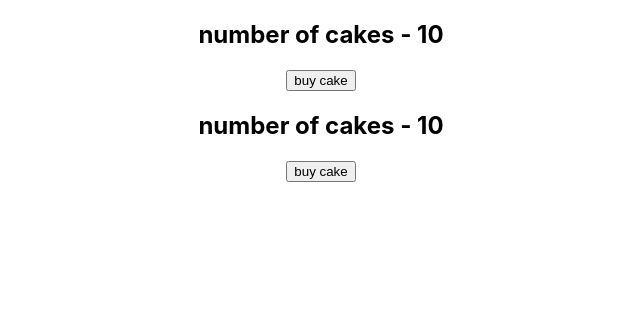
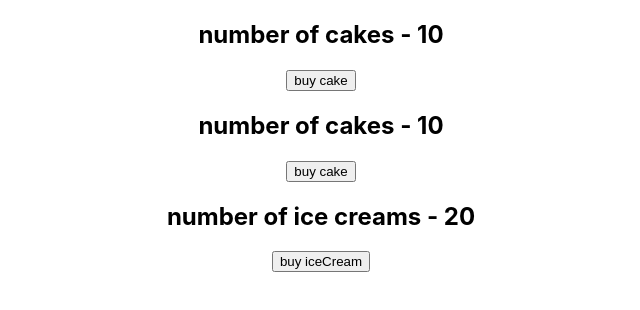
Before and after one commit to samamoazemi/React-Redux-Demo, a React (Create React App) app: page / in a window 1280 px wide. Shown: the top 310 px of the page, without its empty margins (319-959 px from the left). Built offline with nearby package versions, Linux system fonts and the light colour scheme.

Commit message:
Add new state to store

```diff
--- a/src/App.js
+++ b/src/App.js
@@ -1,8 +1,9 @@
 import './App.css';
 import { Provider } from "react-redux";
 import CakeContainer from "./components/CakeContainer";
-import store from './redux/store';
-import HookCakeContainer from './components/HooksCakeContainer';
+import store from "./redux/store";
+import HookCakeContainer from "./components/HooksCakeContainer";
+import HookIceCreamContainer from './components/IceCreamContainer';
 
 function App() {
   return (
@@ -10,6 +11,7 @@
       <div className="App">
         <CakeContainer/>
         <HookCakeContainer/>
+        <HookIceCreamContainer/>
       </div>
     </Provider>
   );
--- a/src/components/CakeContainer.js
+++ b/src/components/CakeContainer.js
@@ -17,7 +17,7 @@
 
 const mapStateToProps = (state) => {
     return {
-        numOfCakes: state.numOfCakes,
+        numOfCakes: state.cake.numOfCakes,
     }
 }
 
--- a/src/components/HooksCakeContainer.js
+++ b/src/components/HooksCakeContainer.js
@@ -2,7 +2,7 @@
 import { buyCake } from "../redux/cake/cakeActions";
 
 const HookCakeContainer = (props) => {
-    const numOfCakes = useSelector((state) => state.numOfCakes);
+    const numOfCakes = useSelector((state) => state.cake.numOfCakes);
     const dispatch = useDispatch()
     return (
         <div>
--- /dev/null
+++ b/src/components/IceCreamContainer.js
@@ -0,0 +1,15 @@
+import { useSelector, useDispatch } from "react-redux";
+import { buyIceCream } from "../redux/iceCream/iceCreamActions";
+
+const HookIceCreamContainer = (props) => {
+    const numOfIceCreams = useSelector((state) => state.iceCream.numOfIceCreams);
+    const dispatch = useDispatch()
+    return (
+        <div>
+            <h2>number of ice creams - {numOfIceCreams}</h2>
+            <button onClick={() => dispatch(buyIceCream())}>buy iceCream</button>
+        </div>
+     );
+}
+
+export default HookIceCreamContainer;
--- a/src/redux/cake/cakeActions.js
+++ b/src/redux/cake/cakeActions.js
@@ -1,4 +1,4 @@
-import { BUY_CAKE } from "./cakeTypes";
+import { BUY_CAKE } from "./caketypes";
 
 export function buyCake() {
     return {
--- a/src/redux/cake/cakeReducer.js
+++ b/src/redux/cake/cakeReducer.js
@@ -1,4 +1,4 @@
-import { BUY_CAKE } from "./cakeTypes";
+import { BUY_CAKE } from "./caketypes";
 
  const initialState = {
      numOfCakes: 10,
--- /dev/null
+++ b/src/redux/iceCream/iceCreamActions.js
@@ -0,0 +1,7 @@
+import { BUY_ICECREAM } from "./iceCreamtypes";
+
+export function buyIceCream() {
+    return {
+        type: BUY_ICECREAM,
+    }
+}
--- /dev/null
+++ b/src/redux/iceCream/iceCreamReducer.js
@@ -0,0 +1,16 @@
+import { BUY_ICECREAM } from "./iceCreamtypes";
+
+ const initialState = {
+     numOfIceCreams: 20,
+ }
+
+ const iceCreamReducer = (state = initialState, action) => {
+     switch(action.type){
+         case BUY_ICECREAM:
+             return { ...state, numOfIceCreams : state.numOfIceCreams - 1 };
+         default:
+             return state;
+     }
+ }
+
+ export default iceCreamReducer;
--- /dev/null
+++ b/src/redux/iceCream/iceCreamtypes.js
@@ -0,0 +1 @@
+export const BUY_ICECREAM = "BUY_ICECREAM";
--- /dev/null
+++ b/src/redux/rootReducer.js
@@ -0,0 +1,10 @@
+import { combineReducers } from "redux";
+import cakeReducer from "./cake/cakeReducer";
+import iceCreamReducer from "./iceCream/iceCreamReducer";
+
+const rootReducer = combineReducers({
+    cake: cakeReducer,
+    iceCream: iceCreamReducer
+})
+
+export default rootReducer;
--- a/src/redux/store.js
+++ b/src/redux/store.js
@@ -1,6 +1,6 @@
 import { createStore } from "redux";
-import cakeReducer from "./cake/cakeReducer";
+import rootReducer from "./rootReducer";
 
-const store = createStore(cakeReducer);
+const store = createStore(rootReducer);
 
 export default store;
```
